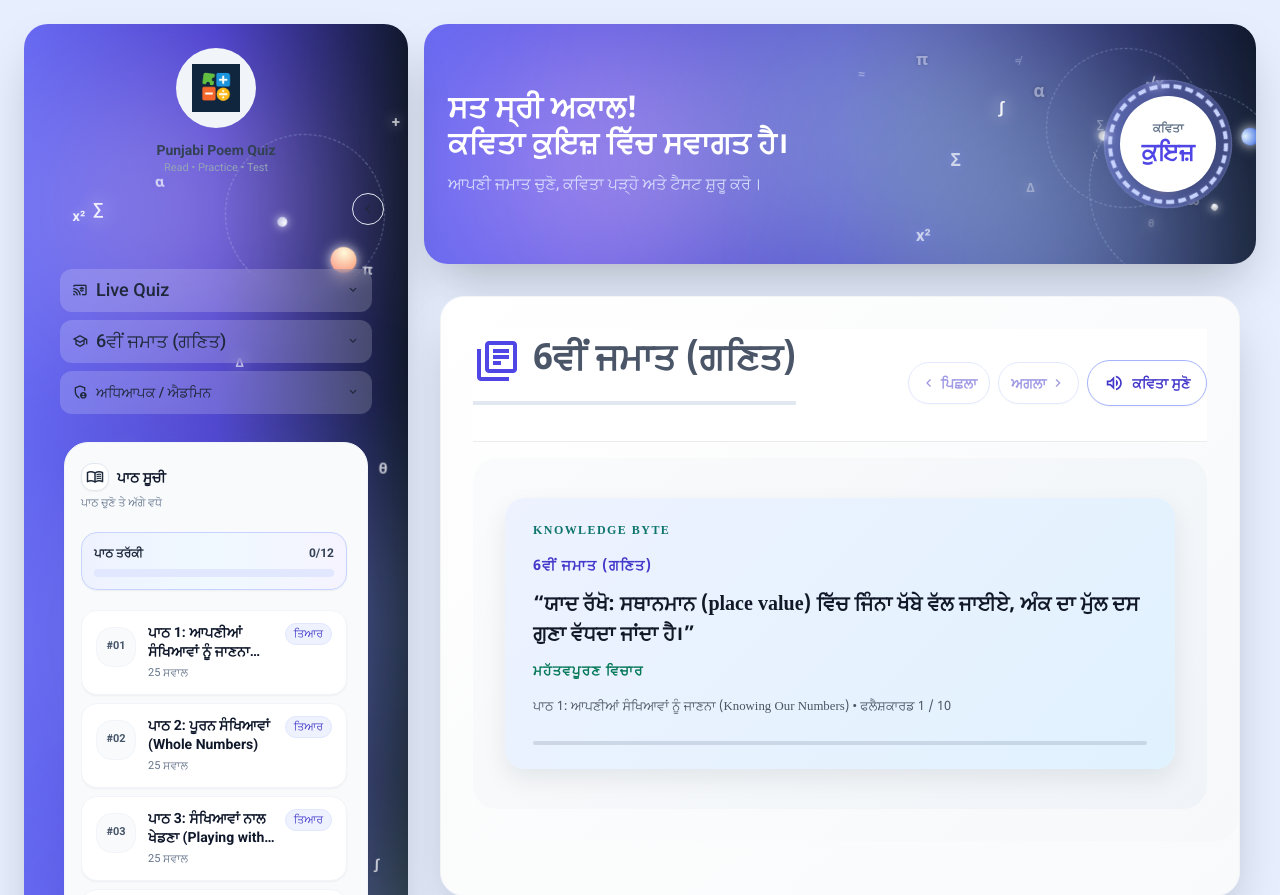
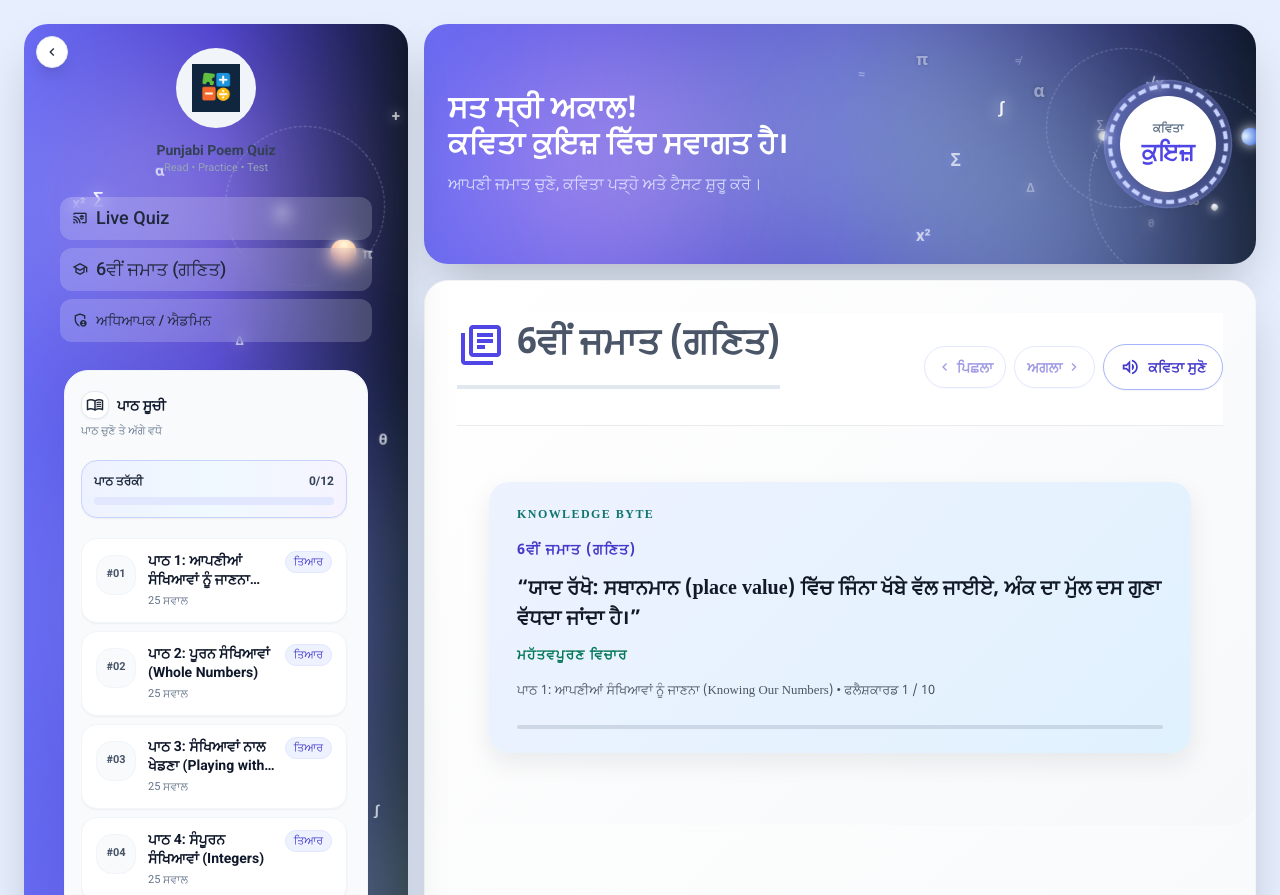
Before and after one commit to Jatish-Khanna/courses, a plain HTML site: page index.html in a window 1280 px wide. Shown: the top 895 px of the page. Drawn offline with nearby package versions, Linux system fonts and the light colour scheme; a web font is replaced by a local one.

Commit message:
styles update

```diff
--- a/index.html
+++ b/index.html
@@ -71,9 +71,13 @@
 
     <!-- LEFT PROFILE / NAV (no personal profile info) -->
     <aside id="app-sidebar" class="hero-galaxy w-full lg:w-96 rounded-3xl shadow-2xl flex flex-col justify-between p-5 md:p-6
-           space-y-6 lg:space-y-0 transition-all duration-300 ease-in-out relative overflow-hidden
-           bg-gradient-to-r from-indigo-500 via-indigo-700 to-slate-900 text-white">
+            space-y-6 lg:space-y-0 transition-all duration-300 ease-in-out relative overflow-hidden
+            bg-gradient-to-r from-indigo-500 via-indigo-700 to-slate-900 text-white">
 
+      <button id="app-sidebar-toggle" class="absolute top-3 left-3 flex items-center justify-center w-8 h-8 rounded-full border border-slate-200
+                   hover:bg-slate-50 text-slate-500 bg-white shadow-lg z-50">
+        <span class="material-symbols-outlined text-base">chevron_left</span>
+      </button>
       <!-- Galaxy background for sidebar -->
       <div class="galaxy-bg galaxy-bg-sidebar absolute inset-0 z-0 mix-blend-screen">
         <div class="galaxy-blob galaxy-blob-1"></div>
@@ -147,14 +151,8 @@
             </div>
           </div>
 
-          <!-- Sidebar collapse toggle -->
-          <button id="app-sidebar-toggle"
-            class="mt-4 ml-auto flex items-center justify-center w-8 h-8 rounded-full border border-slate-200 hover:bg-slate-50 text-slate-500 text-sm">
-            <span class="material-symbols-outlined text-base">chevron_left</span>
-          </button>
-
           <!-- Left nav menu (visual only for now) -->
-          <nav class="mt-8 space-y-1 text-sm font-medium sidebar-surface">
+          <nav class="mt-2 space-y-1 text-sm font-medium sidebar-surface">
             <ul class="space-y-2">
               <!-- Live Quiz -->
               <li class="relative">
@@ -163,7 +161,7 @@
                     <span class="material-symbols-outlined text-base sidebar-icon">cast_for_education</span>
                     <span class="sidebar-label">Live Quiz</span>
                   </span>
-                  <span class="material-symbols-outlined sidebar-arrow">expand_more</span>
+                  <!-- <span class="material-symbols-outlined sidebar-arrow">expand_more</span> -->
                 </button>
                 <div id="live-quiz-panel" class="sidebar-submenu mt-1 ml-6 space-y-1 hidden">
                   <a href="live_host" class="sidebar-submenu-link">
@@ -184,10 +182,10 @@
                     <span class="material-symbols-outlined text-base sidebar-icon">school</span>
                     <span id="current-class-label" class="sidebar-label">ਜਮਾਤ</span>
                   </span>
-                  <span id="chevron-icon"
+                  <!-- <span id="chevron-icon"
                     class="material-symbols-outlined sidebar-arrow transition-transform duration-200">
                     expand_more
-                  </span>
+                  </span> -->
                 </button>
                 <div id="class-list-panel" class="sidebar-submenu mt-1 ml-6 space-y-1 max-h-64 overflow-y-auto hidden">
                   <div id="class-list-items" class="py-1"></div>
@@ -201,7 +199,7 @@
                     <span class="material-symbols-outlined text-base sidebar-icon">admin_panel_settings</span>
                     <span class="sidebar-label">ਅਧਿਆਪਕ / ਐਡਮਿਨ</span>
                   </span>
-                  <span class="material-symbols-outlined sidebar-arrow">expand_more</span>
+                  <!-- <span class="material-symbols-outlined sidebar-arrow">expand_more</span> -->
                 </button>
                 <div id="teacher-admin-panel" class="sidebar-submenu mt-1 ml-6 space-y-1 hidden">
                   <a href="teacher.html" class="sidebar-submenu-link">
@@ -355,10 +353,10 @@
 
 
       <!-- MAIN CONTENT: reuse your original chapter + poem layout -->
-      <main class="container mx-auto p-3 md:p-4 mb-4">
+      <main class="container mx-auto">
         <!-- Main View: Chapter Selection -->
         <div id="page-chapter-selection" class="page">
-          <div class="flex flex-col lg:flex-row gap-5 items-stretch relative min-h-[600px]">
+          <div class="flex flex-col lg:flex-row gap-5 items-stretch relative min-h-[700px]">
             <!-- Sidebar -->
             <!-- Sidebar -->
 
--- a/styles.css
+++ b/styles.css
@@ -126,9 +126,7 @@ body {
 }
 
 #poem-content {
-    background: linear-gradient(135deg, #fafbfc 0%, #f0f4f8 100%);
     padding: 2.5rem 2rem;
-    border-radius: 1.5rem;
     position: relative;
     overflow-y: auto;
     max-height: 60vh;
@@ -546,6 +544,7 @@ body {
     color: #475569; /* slate-600 */
     background-color: transparent;
     transition: background-color 150ms ease, color 150ms ease;
+    justify-content: flex-start !important;
 }
 
 .sidebar-menu-button:hover {
```
